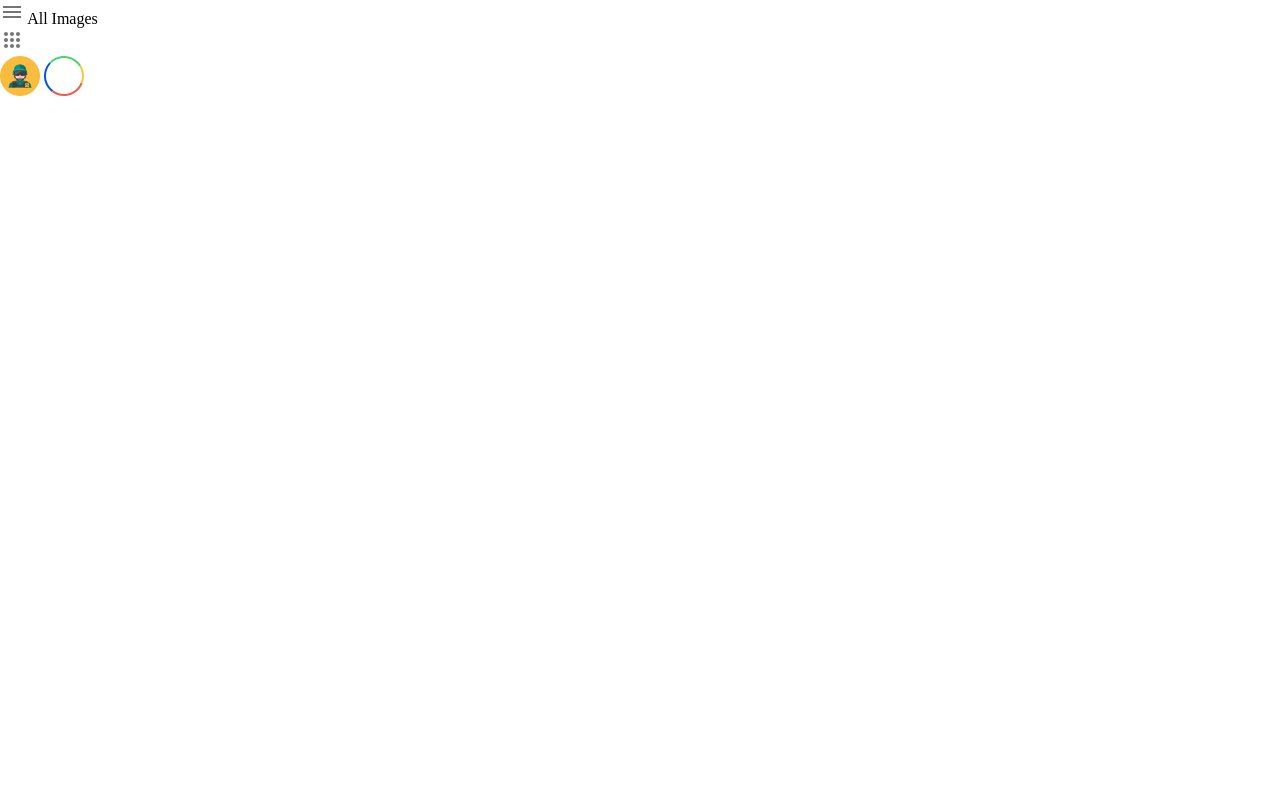
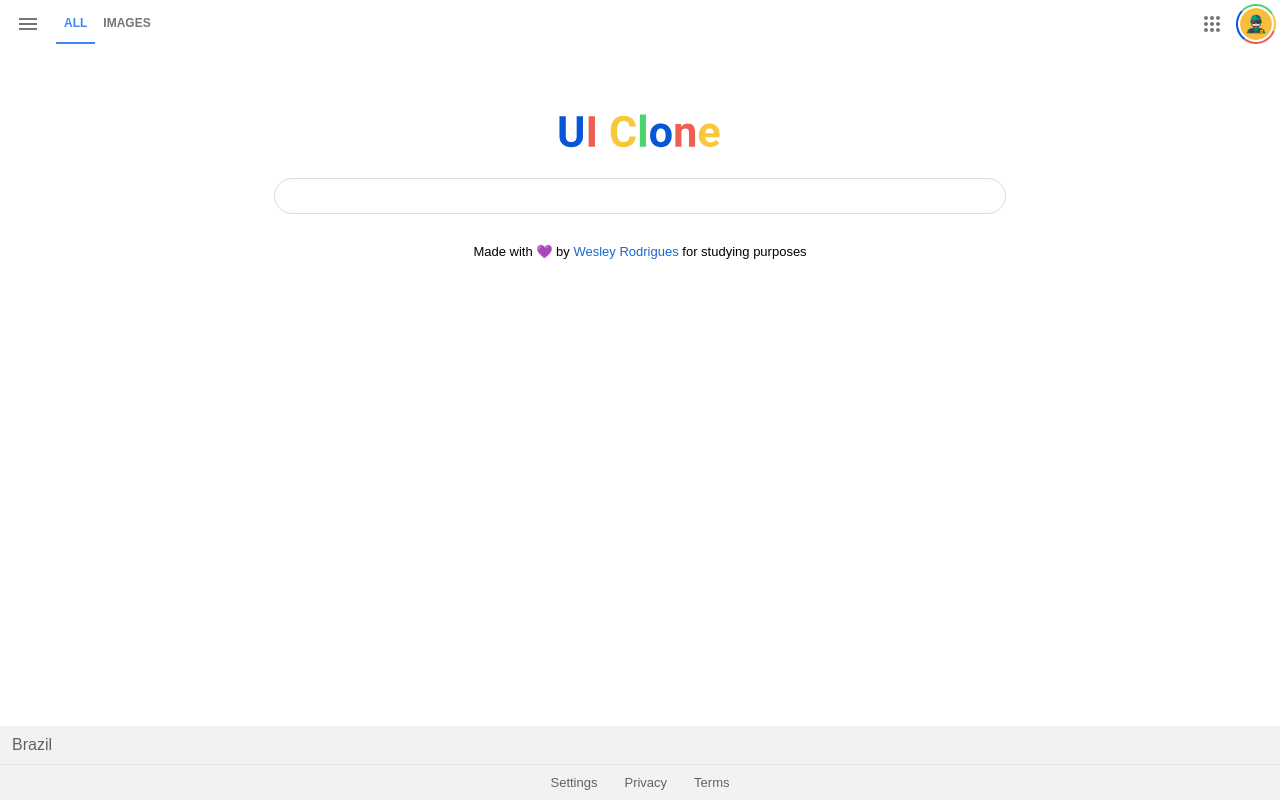
Before and after one commit to wesleyrodriguessantos/HomePageGoogle, a plain HTML site: page index.html in a window 1280 px wide. Drawn offline with Linux system fonts and the light colour scheme.

Commit message:
Html finalizado

```diff
--- a/index.html
+++ b/index.html
@@ -4,30 +4,52 @@
 <head>
   <meta charset="UTF-8">
   <meta name="viewport" content="width=device-width, initial-scale=1.0">
-  <title>Document</title>
+  <title>Google HomePage UI Clone</title>
 
   <link rel="stylesheet" href="style.css">
 </head>
 
 <body>
-  <header class="menu"></header>
+  <header class="menu">
     <div class="menu__section left">
       <img class="menu__icon" src="assets/burger-icon.svg" alt="Burger Menu">
-    <a class="menu__link">All</a>
+      <a class="menu__link active">All</a>
       <a class="menu__link">Images</a>
     </div>
 
     <div class="menu__section right">
-    <img class="menu__section right" src="assets/more-icon.svg" alt="More Icon">
+      <img class="menu__icon" src="assets/more-icon.svg">
       <div class="menu__profile">
-      <img class="menu__avatar" src="assets/avatar.png" alt="Avatar" width="40px">
         <img class="menu__avatar--frame" src="assets/circle-frame.svg" alt="Circle Frame">
+        <img class="menu__avatar" src="assets/avatar.png" alt="Avatar">
       </div>
 
     </div>
-  <main></main>
+  </header>
 
-  <footer></footer>
+  <main class="content">
+    <img src="assets/logo.svg" alt="UI Clone" class="content__logo">
+
+    <input type="text" class="content__search">
+
+    <div class="content__offer">
+      Made with 💜 by
+      <a href="https://wesleyrodriguessantos.github.io/">Wesley Rodrigues</a> for studying
+      purposes
+    </div>
+  </main>
+
+  <footer class="footer">
+    <div class="footer__section footer__location">
+      <span>Brazil</span>
+    </div>
+
+    <div class="footer__section footer__links">
+      <a>Settings</a>
+      <a>Privacy</a>
+      <a>Terms</a>
+    </div>
+  </footer>
 </body>
 
 </html>
--- a/style.css
+++ b/style.css
@@ -1,5 +1,148 @@
+/* Reset */
 * {
   margin: 0;
   padding: 0;
   box-sizing: border-box;
 }
+
+*, input, button {
+  font-family: Arial, Helvetica, sans-serif;
+}
+
+html, body {
+  height: 100%;
+}
+
+body {
+  display: flex;
+  flex-direction: column;
+}
+/* Styles */
+.menu {
+  height: 48px;
+  width: 100%;
+  display: flex;
+  justify-content: space-between;
+}
+
+.menu__section {
+  display: flex;
+  align-items: center;
+}
+
+.menu__section.left .menu__icon {
+  padding: 12px 16px;
+}
+
+.menu__link {
+  text-transform: uppercase;
+  font-size: 12px;
+  font-weight: 600;
+  color: #757575;
+  padding: 12px 8px;
+}
+
+.menu__link.active {
+  color: #4285f4;
+  border-bottom: 2px solid #4285f4;
+}
+
+.menu__link:not(.active) {
+  margin-bottom: 2px;
+}
+
+.menu__section.right {
+  margin-right: 4px;
+}
+
+.menu__section.right .menu__icon {
+  padding: 12px;
+}
+
+.menu__profile {
+  padding: 4px;
+  width: 40px;
+  height: 40px;
+  position: relative;
+}
+
+.menu__avatar {
+  width: 32px;
+  height: 32px;
+  border-radius: 50%;
+}
+
+.menu__avatar--frame {
+  position: absolute;
+  top: 0;
+  left: 0;
+}
+
+/* Main */
+.content {
+  display: flex;
+  flex: 1;
+  flex-direction: column;
+  align-items: center;
+  padding: 56px 8px 0;
+}
+
+.content__logo {
+  height: 56px;
+}
+
+.content__search {
+  margin-top: 18px;
+  width: 100%;
+  max-width: 732px;
+  padding: 7px 10px 6px 20px;
+  font-size: 18px;
+  color: rgba(0, 0, 0, 0.87);
+  background: transparent;
+  border-radius: 25px;
+  border: 1px solid #dadce0;
+  outline: 0;
+}
+
+.content__offer {
+  margin-top: 24px;
+  font-size: 13px;
+  text-align: center;
+  padding: 6px 12px;
+}
+
+.content__offer a {
+  text-decoration: none;
+  color: #1967d2;
+}
+
+/* Footer */
+.footer {
+  margin-top: 24px;
+  display: flex;
+  flex-direction: column;
+  background: #f2f2f2;
+}
+
+.footer__section:not(:first-child) {
+  border-top: 1px solid #e4e4e4;
+}
+
+.footer__location {
+  font-size: 16px;
+  color: #5f6368;
+  padding: 10px 12px;
+}
+
+.footer__links {
+  display: flex;
+  justify-content: center;
+  align-items: center;
+  font-size: 13px;
+  color: #5f6368;
+  padding: 10px;
+}
+
+.footer__links a:not(:first-child) {
+  margin-left: 27px;
+}
```
Lines whose indentation alone changed are shown as unchanged.
